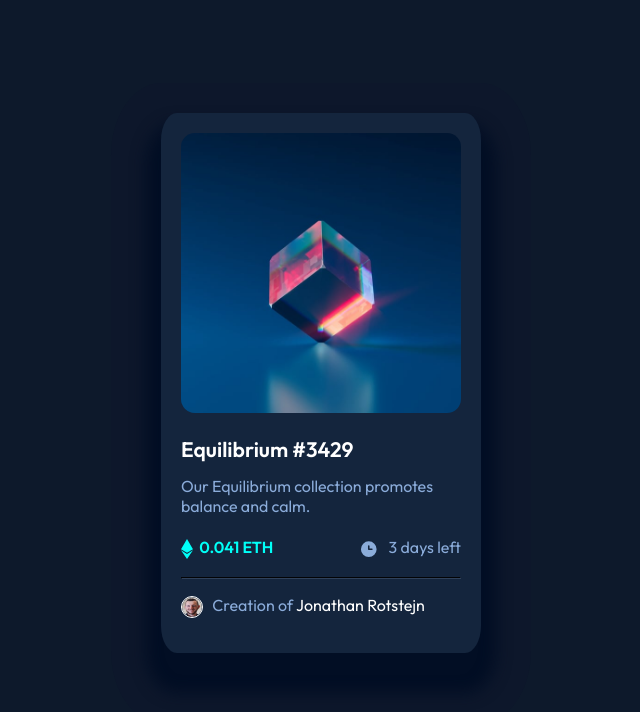
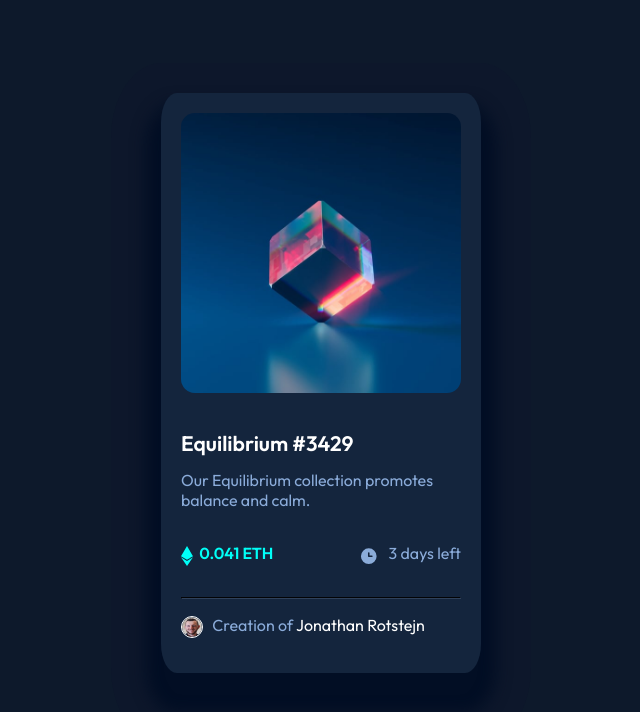
Before and after one commit to jrotstejn/NFT_preview_card_component, a plain HTML site: page index.html in a window 1280 px wide. Shown: the whole page, without its empty margins (319-959 px from the left). Drawn offline with Linux system fonts and the light colour scheme.

Commit message:
made the card a little larger

```diff
--- a/style.css
+++ b/style.css
@@ -14,7 +14,7 @@ body {
     flex-direction: column;
     background-color: hsl(216, 50%, 16%);
     width: 280px;
-    height: 500px;
+    height: 540px;
     padding: 20px;
     border-radius: 5%;
     box-shadow: 0px 25px 15px 15px rgb(2, 14, 36) , 0px 20px 0px 50px hsl(220, 54%, 11%);
```
